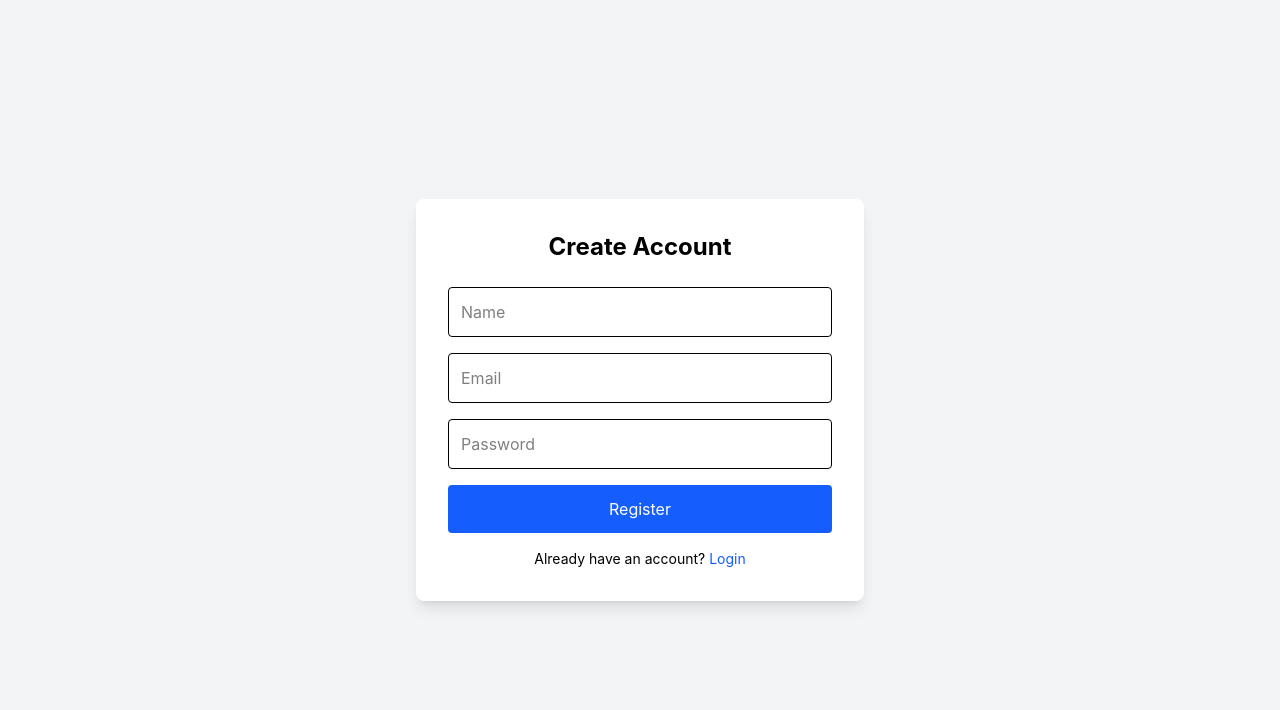
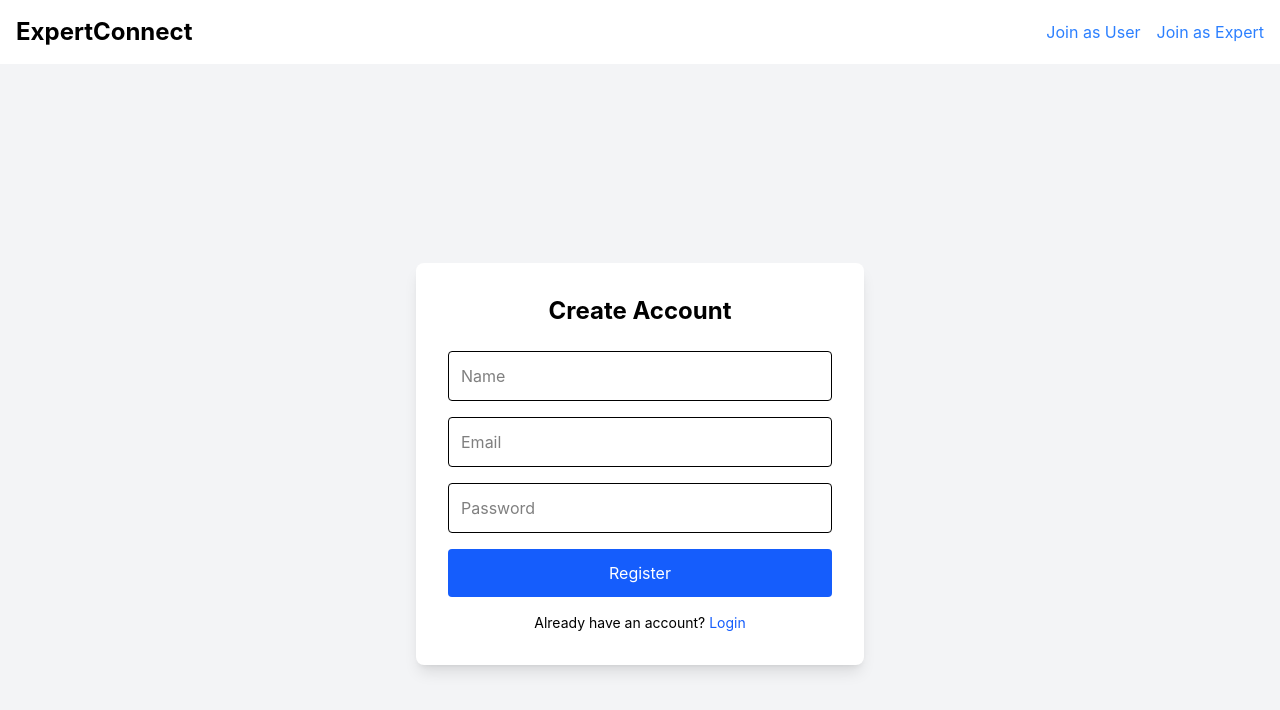
Before and after one commit to DamnX9211/Expert-Session-Booking-System, a React app in the folder frontend/: page /register in a window 1280 px wide. Shown: the top 710 px of the page. Built offline with nearby package versions, Linux system fonts and the light colour scheme; no server answers; the HTML template or start-up script is replaced by a standard one.

Commit message:
enhanced user registration with role validation, add Navbar component, and implement ProtectedRoute for expert access

```diff
--- a/frontend/src/App.jsx
+++ b/frontend/src/App.jsx
@@ -10,10 +10,12 @@ import ExpertLayout from "./components/ExpertLayout";
 import Dashboard from "./pages/expert/Dashboard";
 import Availability from "./pages/expert/Availability";
 import Sessions from "./pages/expert/Sessions";
+import Navbar from "./components/Navbar";
 
 function App() {
   return (
     <BrowserRouter>
+      <Navbar />
       <Routes>
         <Route path="/" element={<ExpertList />} />
         <Route path="/experts/:id" element={<ExpertDetail />} />
--- /dev/null
+++ b/frontend/src/components/ExpertRoute.jsx
@@ -0,0 +1,15 @@
+import { Navigate } from "react-router-dom";
+import { useAuth } from "../context/AuthContext";
+
+export default function ProtectedRoute({ children}) {
+    const { user } = useAuth();
+
+    if(!user) {
+        return <Navigate to ="/login" />
+
+    }
+    if(user.role !== "expert" ){
+        return <Navigate to ="/"  />
+    }
+    return children;
+}
--- /dev/null
+++ b/frontend/src/components/Navbar.jsx
@@ -0,0 +1,19 @@
+import { Link } from "react-router-dom";
+export default function Navbar() {
+    return (
+        <header className="bg-white p-4 shadow flex justify-between items-center"   >
+            <Link to="/" className="text-2xl font-bold">
+            ExpertConnect
+            </Link>
+            <div>
+                <Link to="/register?role=user" className="mr-4 text-blue-500">
+                Join as User
+                </Link>
+
+                <Link to="/register?role=expert" className="text-blue-500">
+                Join as Expert
+                </Link>
+            </div>
+        </header>
+    )
+}
--- a/frontend/src/pages/Register.jsx
+++ b/frontend/src/pages/Register.jsx
@@ -2,11 +2,15 @@ import { useState } from "react";
 import { useNavigate, Link } from "react-router-dom";
 import API from "../services/api";
 import { useAuth } from "../context/AuthContext";
+import { useSearchParams } from "react-router-dom";
 
 export default function Register(){
 
   const navigate = useNavigate();
   const { login } = useAuth();
+  const [searchParams] = useSearchParams();
+  const role = searchParams.get("role") || "user";
+
 
   const [form, setForm] = useState({
     name:"",
@@ -39,7 +43,7 @@ export default function Register(){
       setLoading(true);
       setError("");
 
-      const res = await API.post("/auth/register",form);
+      const res = await API.post("/auth/register", { ...form, role });
 
       login(res.data);
 
--- a/frontend/src/pages/expert/Availability.jsx
+++ b/frontend/src/pages/expert/Availability.jsx
@@ -97,6 +97,7 @@ export default function Availability() {
         <input
           type="time"
           name="startTime"
+          placeholder="time"
           value={form.startTime}
           onChange={handleChange}
           className="border p-2 rounded w-full"
```
Also changed, not shown: 1 other file (tests, documents, lock files or other folders).
